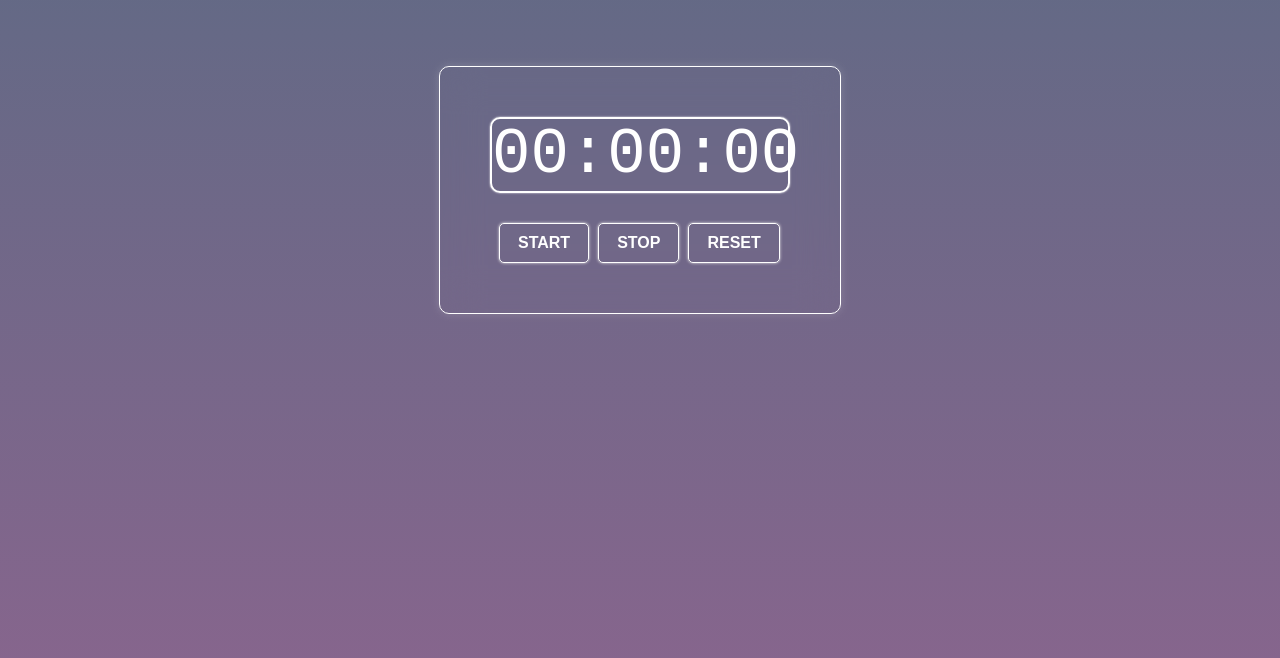
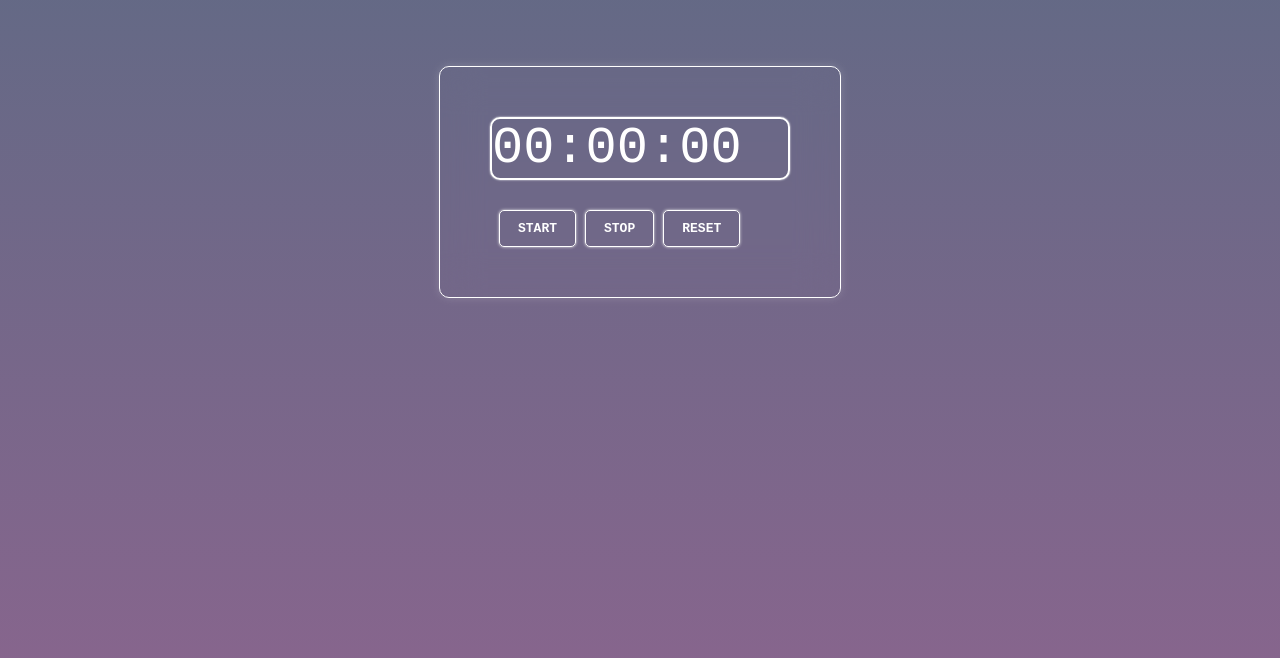
Before and after one commit to DHINESH-png/Stopwatch, a React (Vite) app: page / in a window 1280 px wide. Shown: the part 142-800 px from the top of the page. Built offline with nearby package versions, Linux system fonts and the light colour scheme.

Commit message:
Font change

```diff
--- a/src/index.css
+++ b/src/index.css
@@ -0,0 +1,3 @@
+*{
+    font-family: monospace;
+}
```
